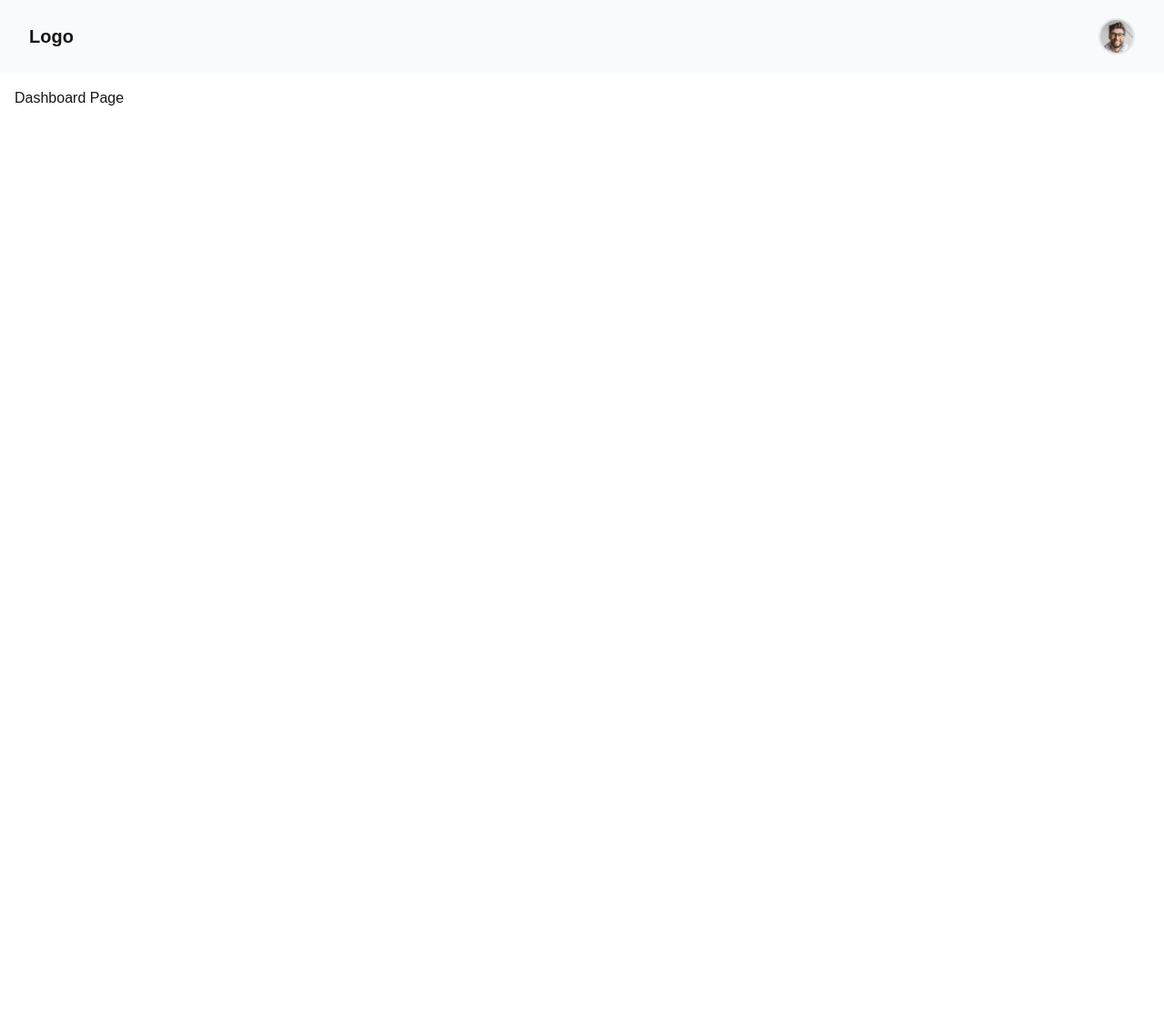
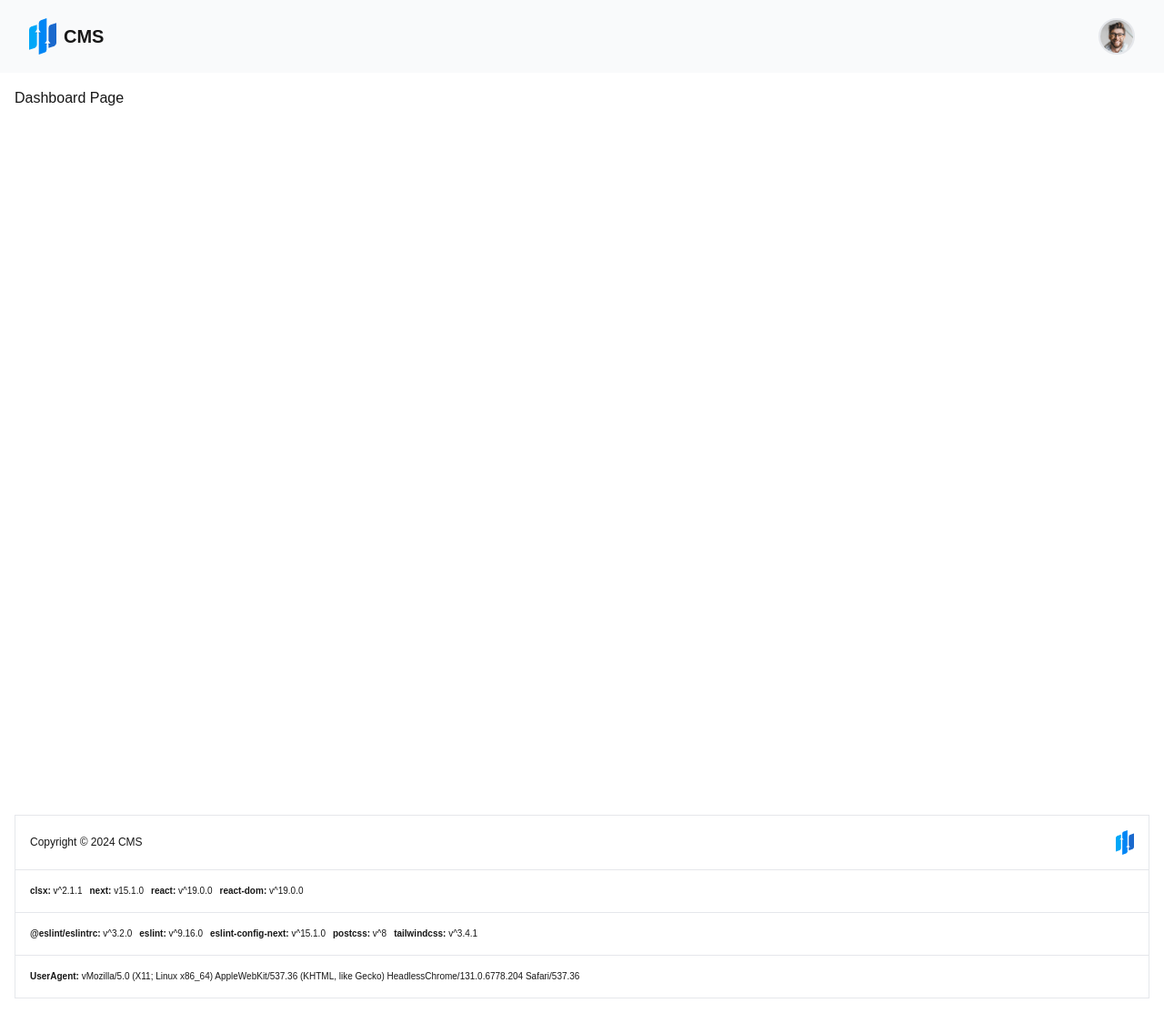
Before and after one commit to kenangundogan/cms, a Next.js app: page /dashboard in a window 1280 px wide. Shown: the whole page at 91% size. Before the commit the page ends 800 px from the top, so only its background shows below. Built offline with nearby package versions, Linux system fonts and the light colour scheme.

Commit message:
add footer component and integrate it into the layout; update header to include logo image

```diff
--- a/src/app/(pages)/layout.js
+++ b/src/app/(pages)/layout.js
@@ -1,12 +1,14 @@
 import Header from '@/app/layout/Header';
+import Footer from '@/app/layout/Footer';
 
 export default function PageLayout({ children }) {
     return (
         <main className="relative top-20 w-full min-h-calc bg-white">
             <Header />
-            <div className="p-4">
+            <div className="min-h-screen p-4">
                 {children}
             </div>
+            <Footer />
         </main>
     );
 }
--- /dev/null
+++ b/src/app/layout/Footer.js
@@ -0,0 +1,51 @@
+'use client';
+
+import { useEffect, useState } from 'react';
+import Image from 'next/image';
+import packageInfo from '../../../package.json';
+
+const Footer = () => {
+    const [userAgent, setUserAgent] = useState('');
+
+    useEffect(() => {
+        setUserAgent(navigator.userAgent);
+    }, []);
+
+    return (
+        <footer className="w-full overflow-hidden p-4">
+            <div className='border'>
+                <div className='p-4 w-full flex justify-between items-center'>
+                    <span className='text-xs'>Copyright © 2024 CMS</span>
+                    <Image src="/assets/images/symbol/symbol.svg" alt="Logo" width={20} height={20} />
+                </div>
+                <div className='border-b'></div>
+                <ul className='p-4 w-full flex flex-wrap gap-2 text-xxs'>
+                    {Object.keys(packageInfo.dependencies).map((key, index) => (
+                        <li key={index}>
+                            <b>{key}: </b>
+                            <span>v{packageInfo.dependencies[key]}</span>
+                        </li>
+                    ))}
+                </ul>
+                <div className='border-b'></div>
+                <ul className='p-4 w-full flex flex-wrap gap-2 text-xxs'>
+                    {Object.keys(packageInfo.devDependencies).map((key, index) => (
+                        <li key={index}>
+                            <b>{key}: </b>
+                            <span>v{packageInfo.devDependencies[key]}</span>
+                        </li>
+                    ))}
+                </ul>
+                <div className='border-b'></div>
+                <ul className='p-4 w-full flex flex-wrap gap-2 text-xxs'>
+                    <li>
+                        <b>UserAgent: </b>
+                        <span>v{userAgent}</span>
+                    </li>
+                </ul>
+            </div>
+        </footer>
+    );
+};
+
+export default Footer;
--- a/src/app/layout/Header.js
+++ b/src/app/layout/Header.js
@@ -8,8 +8,9 @@ const Header = () => {
     return (
         <header className="fixed top-0 z-50 w-full overflow-hidden p-4 px-8 h-20 flex justify-between items-center bg-gray-50">
             <div className="text-xl font-bold">
-                <Link href="/">
-                    Logo
+                <Link href="/" className='flex items-center gap-2'>
+                    <Image src="/assets/images/symbol/symbol.svg" alt="Logo" width={30} height={30} />
+                    <span>CMS</span>
                 </Link>
             </div>
             <div className='group'>
```
Also changed, not shown: public/assets/images/logo/logo.svg (renamed from public/logo/logo.svg), public/assets/images/symbol/symbol.svg (renamed from public/symbol/symbol.svg).
